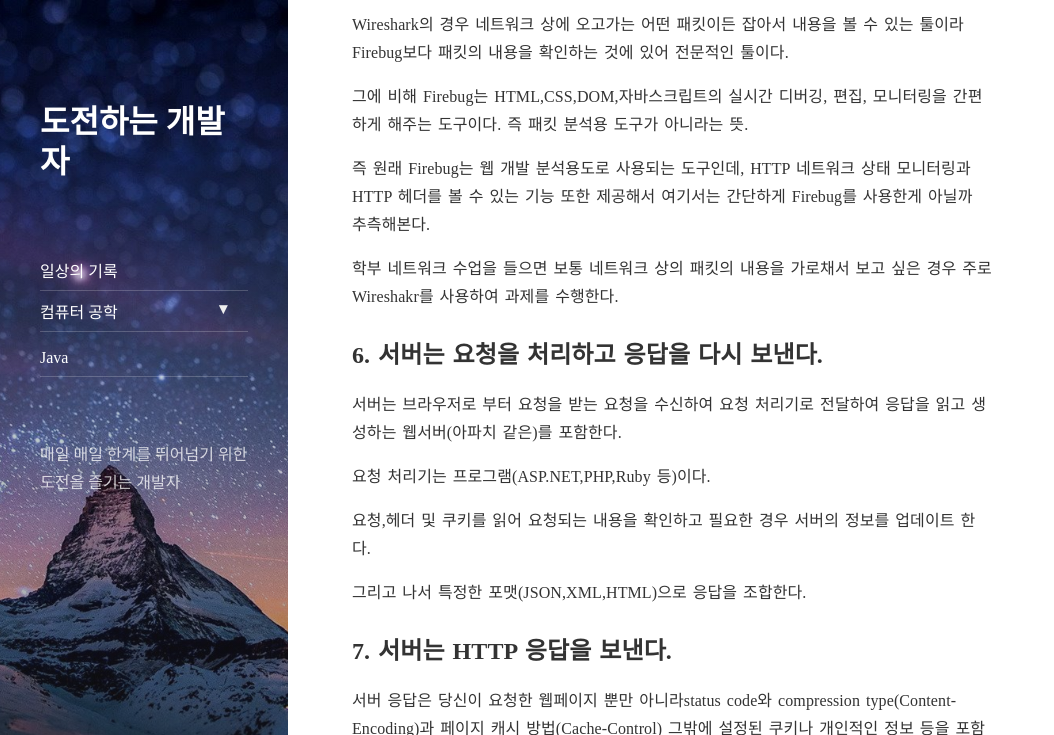
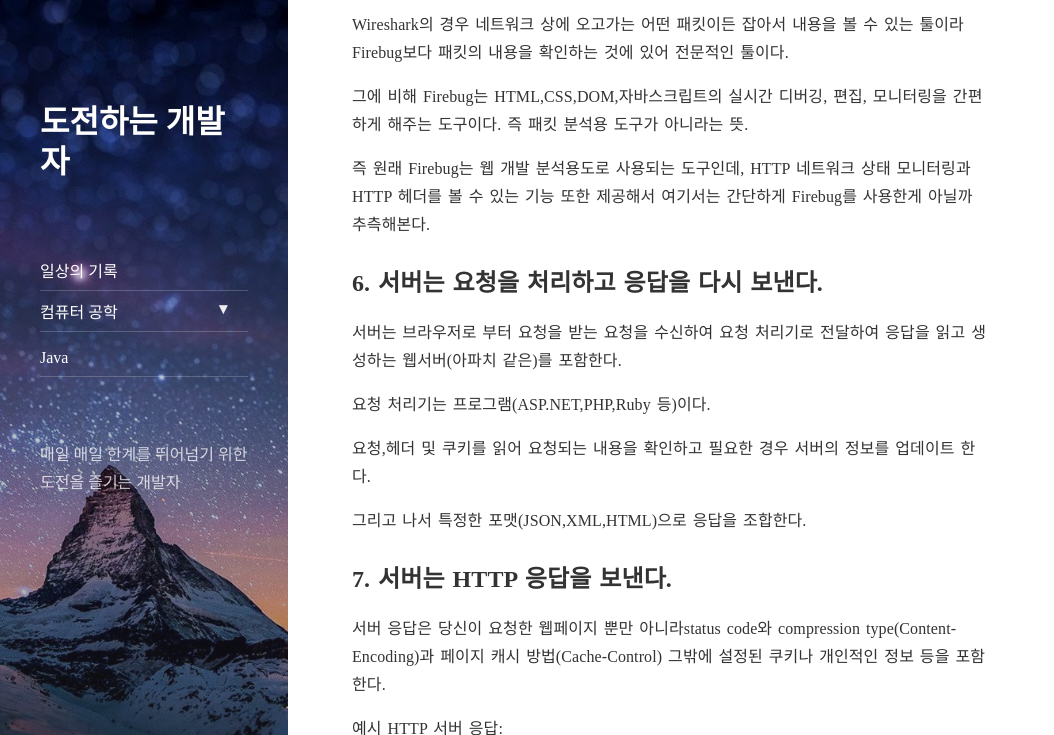
Before and after one commit to minkukjo/minkukjo.github.io, a Jekyll site: the page built from _posts/2020-02-16-컴퓨터 공학-Network-01.md, in a window 1280 px wide and 900 px high, scrolled down 5800 px, cut to the strip 0-735 px from the top of the window. Shown: the whole strip, without its empty margins (0-1054 px from the left). Built offline with Jekyll 4.4.1, drawn with Linux system fonts in a browser that asks for light colours; nearby versions of some CDN libraries.

Commit message:
Wireshark 설명 수정

```diff
--- a/_posts/2020-02-16-컴퓨터 공학-Network-01.md
+++ b/_posts/2020-02-16-컴퓨터 공학-Network-01.md
@@ -167,8 +167,6 @@ Wireshark의 경우 네트워크 상에 오고가는 어떤 패킷이든 잡아
 
 즉 원래 Firebug는 웹 개발 분석용도로 사용되는 도구인데, HTTP 네트워크 상태 모니터링과 HTTP 헤더를 볼 수 있는 기능 또한 제공해서 여기서는 간단하게 Firebug를 사용한게 아닐까 추측해본다.
 
-학부 네트워크 수업을 들으면 보통 네트워크 상의 패킷의 내용을 가로채서 보고 싶은 경우 주로 Wireshakr를 사용하여 과제를 수행한다.
-
 ## 6. 서버는 요청을 처리하고 응답을 다시 보낸다.
 
 서버는 브라우저로 부터 요청을 받는 요청을 수신하여 요청 처리기로 전달하여 응답을 읽고 생성하는 웹서버(아파치 같은)를 포함한다.
```
